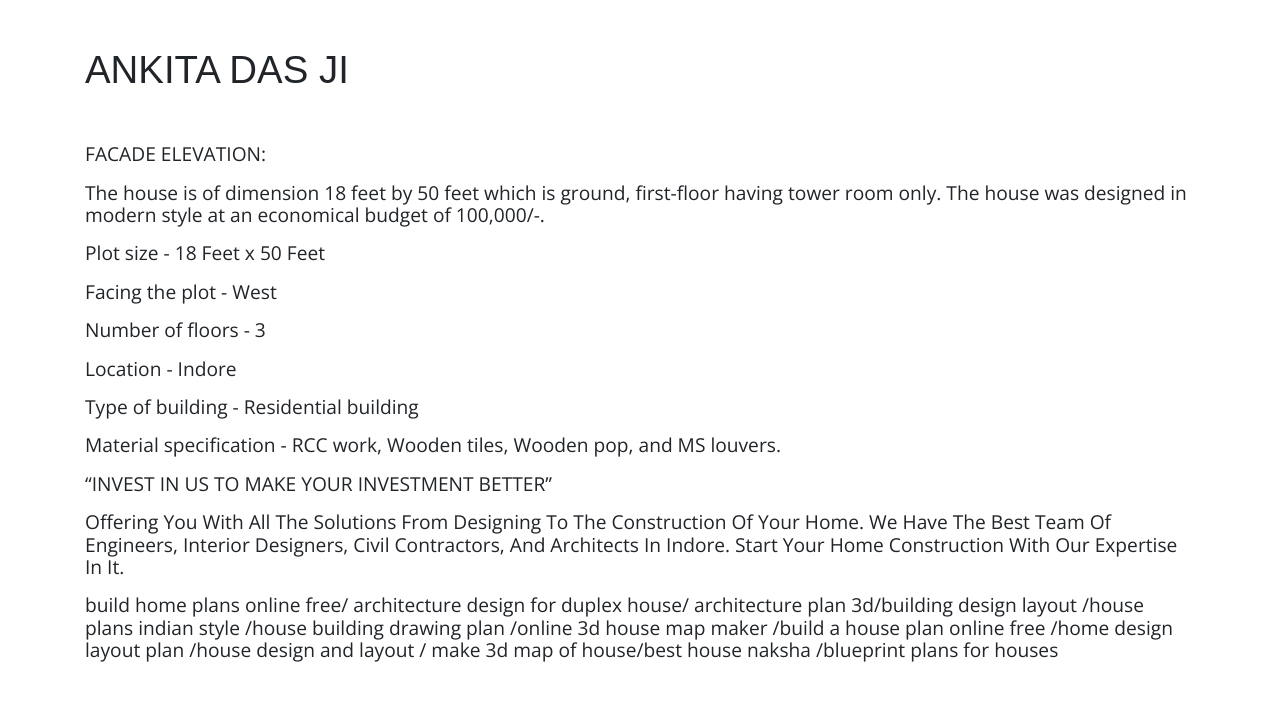
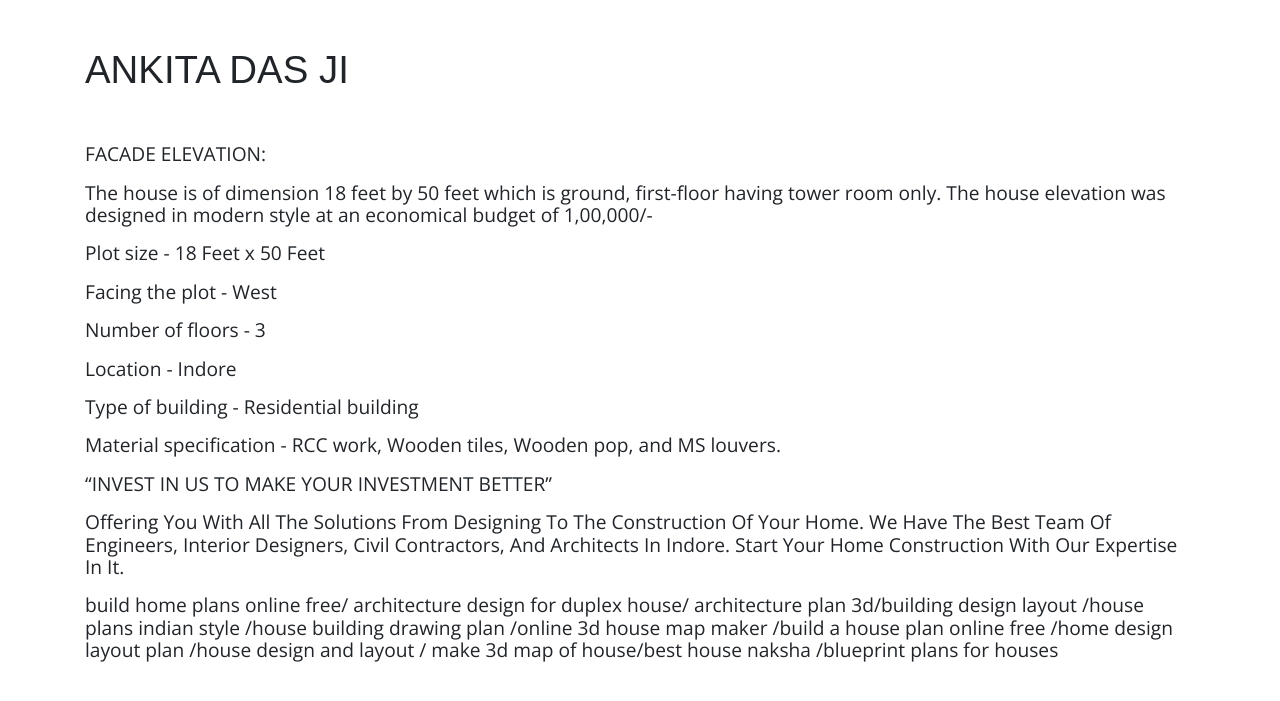
Before and after one commit to samasthiti/samasthiti, a Jekyll site: the page built from _threeddesigns/ankita-das-ji.md, in a window 1280 px wide and 900 px high, scrolled down 637 px, cut to the strip 81-783 px from the top of the window. Built offline with Jekyll 4.4.1, drawn with Linux system fonts in a browser that asks for light colours; nearby versions of some CDN libraries; comment, search, counter and statistics services are not loaded.

Commit message:
Update from Forestry.io samshthi construction updated _threeddesigns/ankita-das-ji.md

```diff
--- a/_threeddesigns/ankita-das-ji.md
+++ b/_threeddesigns/ankita-das-ji.md
@@ -26,7 +26,7 @@ house_category: below-1000-sq-ft
 ---
 **FACADE ELEVATION:**
 
-The house is of dimension 18 feet by 50 feet which is ground, first-floor having tower room only. The house was designed in modern style at an economical budget of 100,000/-.
+The house is of dimension 18 feet by 50 feet which is ground, first-floor having tower room only. The house elevation was designed in modern style at an economical budget of 1,00,000/-
 
 **Plot size -** 18 Feet x 50 Feet
 
@@ -40,7 +40,6 @@ The house is of dimension 18 feet by 50 feet which is ground, first-floor having
 
 **Material specification -** RCC work, Wooden tiles, Wooden pop, and MS louvers.
 
-
 **“INVEST IN US TO MAKE YOUR INVESTMENT BETTER”**
 
 Offering You With All The Solutions From Designing To The Construction Of Your Home. We Have The Best Team Of Engineers, Interior Designers, Civil Contractors, And Architects In Indore. Start Your Home Construction With Our Expertise In It.
```
